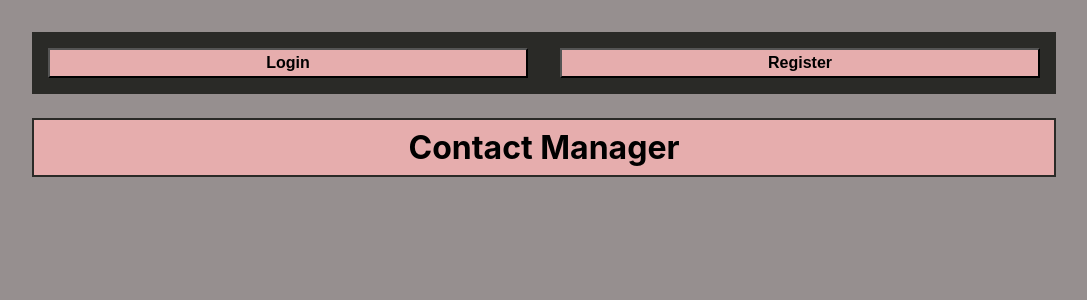
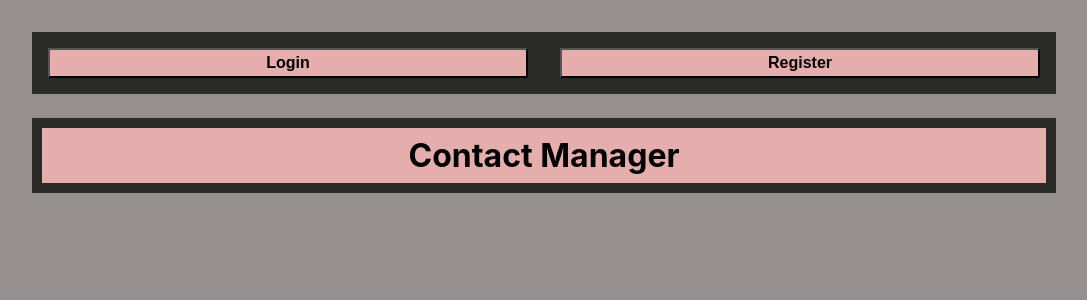
Before and after one commit to finiky/Contact-Manager, a React (Create React App) app in the folder client/: page / in a window 1280 px wide. Shown: the top 300 px of the page, without its empty margins (96-1183 px from the left). Built offline with nearby package versions, Linux system fonts and the light colour scheme; the HTML template or start-up script is replaced by a standard one.

Commit message:
increased border size in App.js for heading

```diff
--- a/client/src/App.module.css
+++ b/client/src/App.module.css
@@ -27,5 +27,5 @@
   padding: 0.5rem;
   text-align: center;
   background-color: #e6adad;
-  border: solid 2.5px rgb(42, 42, 39);
+  border: solid 10px rgb(42, 42, 39);
 }
```
